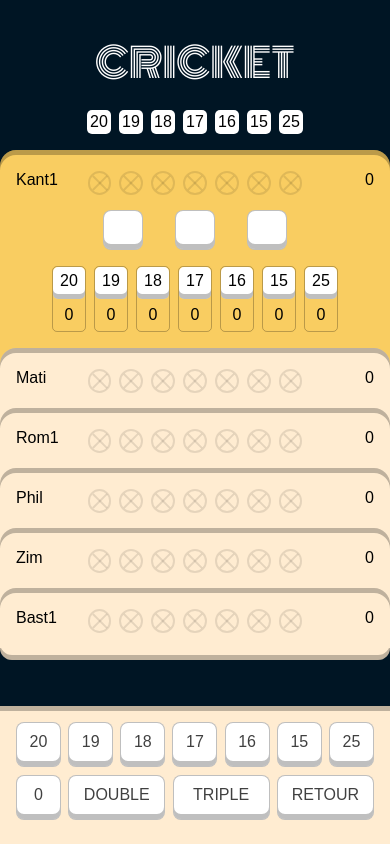
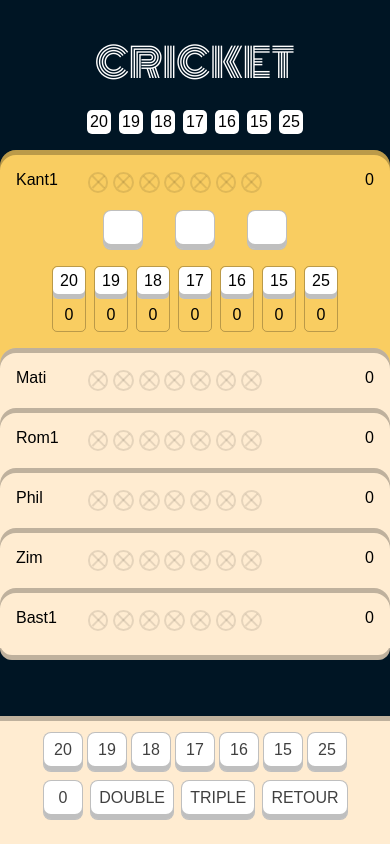
Before and after one commit to Kant109/ApsiDart, a Vue app: page /cricket in a window 390 px wide. Built offline with nearby package versions, Linux system fonts and the light colour scheme; a web font is replaced by a local one.

Commit message:
Add S size mobile breakpoints

```diff
--- a/src/assets/helpers/mixins.scss
+++ b/src/assets/helpers/mixins.scss
@@ -38,4 +38,8 @@
         pointer-events: none;
         background-color: red;
     }
+
+    @media screen and (max-width: 390px) {
+        height: 2.5rem;
+    }
 }
--- a/src/components/Cricket/CricketBoard.vue
+++ b/src/components/Cricket/CricketBoard.vue
@@ -438,4 +438,14 @@ const reset = () => {
     }
 }
 
+@media screen and (max-width: 390px) {
+    .points-container {
+        .points-content {
+            max-width: 320px;
+            width: 100%;
+            padding: 1rem .5rem 1.5rem .5rem;
+        }
+    }
+}
+
 </style>
--- a/src/components/Cricket/CricketPlayer.vue
+++ b/src/components/Cricket/CricketPlayer.vue
@@ -247,4 +247,18 @@ const openStat = () => {
         }
     }
 }
+
+@media screen and (max-width: 390px) {
+    .player-content {
+        .recap {
+            .doors {
+                gap: .3rem;
+                .door {
+                    width: 1.3rem;
+                    height: 1.3rem;
+                }
+            }
+        }
+    }
+}
 </style>
--- a/src/components/X01/X01Board.vue
+++ b/src/components/X01/X01Board.vue
@@ -219,4 +219,14 @@ const reset = () => {
     }
 }
 
+@media screen and (max-width: 390px) {
+    .points-container {
+        .points-content {
+            max-width: 320px;
+            width: 100%;
+            padding: 1rem .5rem 1.5rem .5rem;
+        }
+    }
+}
+
 </style>
--- a/src/components/X01/X01Player.vue
+++ b/src/components/X01/X01Player.vue
@@ -100,7 +100,7 @@ const openStat = () => {
                 border-radius: 8px;
                 width: 2.5rem;
                 aspect-ratio: 1/1;
-                background-color: $light-mode-primary;
+                background-color: white;
                 border: 1px solid rgba(0, 0, 0, .25);
                 --tw-shadow: inset 0 -5px 0 0 rgba(0, 0, 0, .25);
                 box-shadow: var(--tw-ring-offset-shadow, 0 0 #0000), var(--tw-ring-shadow, 0 0 #0000), var(--tw-shadow);
@@ -108,4 +108,18 @@ const openStat = () => {
         }
     }
 }
+
+@media screen and (max-width: 390px) {
+    .player-content {
+        .recap {
+            .doors {
+                gap: .3rem;
+                .door {
+                    width: 1.3rem;
+                    height: 1.3rem;
+                }
+            }
+        }
+    }
+}
 </style>
--- a/src/views/Darts/CricketGame.vue
+++ b/src/views/Darts/CricketGame.vue
@@ -65,7 +65,7 @@ const setIsLastPlayerActive = (isCurrentPlayerLast: boolean) => {
     display: flex;
     align-items: center;
     justify-content: center;
-    width: 390px;
+    max-width: 390px;
     margin-bottom: 1rem;
 
     .recap-doors {
@@ -91,7 +91,8 @@ const setIsLastPlayerActive = (isCurrentPlayerLast: boolean) => {
     flex-direction: column;
     align-items: center;
     width: 100%;
-    height: calc(100% - 287px);
+    max-height: calc(100vh - 287px);
+    height: 100%;
     background-color: $dark-mode-primary;
     overflow: scroll;
     -ms-overflow-style: none;  /* IE and Edge */
@@ -124,4 +125,10 @@ const setIsLastPlayerActive = (isCurrentPlayerLast: boolean) => {
         }
     }
 }
+
+@media screen and (max-width: 390px) {
+    .players-container {
+        max-height: calc(100vh - 278px);
+    }
+}
 </style>
--- a/src/views/Darts/X01Game.vue
+++ b/src/views/Darts/X01Game.vue
@@ -40,7 +40,7 @@ const isGameWinner = computed(() => gameStore.isGameWinner);
     font-family: "Monoton", sans-serif;
     font-size: 2.5rem;
     padding: 2rem 2rem 1rem 2rem;
-    color: $light-mode-primary;
+    color: white;
 }
 
 .points-recap-doors {
@@ -100,4 +100,10 @@ const isGameWinner = computed(() => gameStore.isGameWinner);
         }
     }
 }
+
+@media screen and (max-width: 390px) {
+    .players-container {
+        max-height: calc(100vh - 278px);
+    }
+}
 </style>
```
